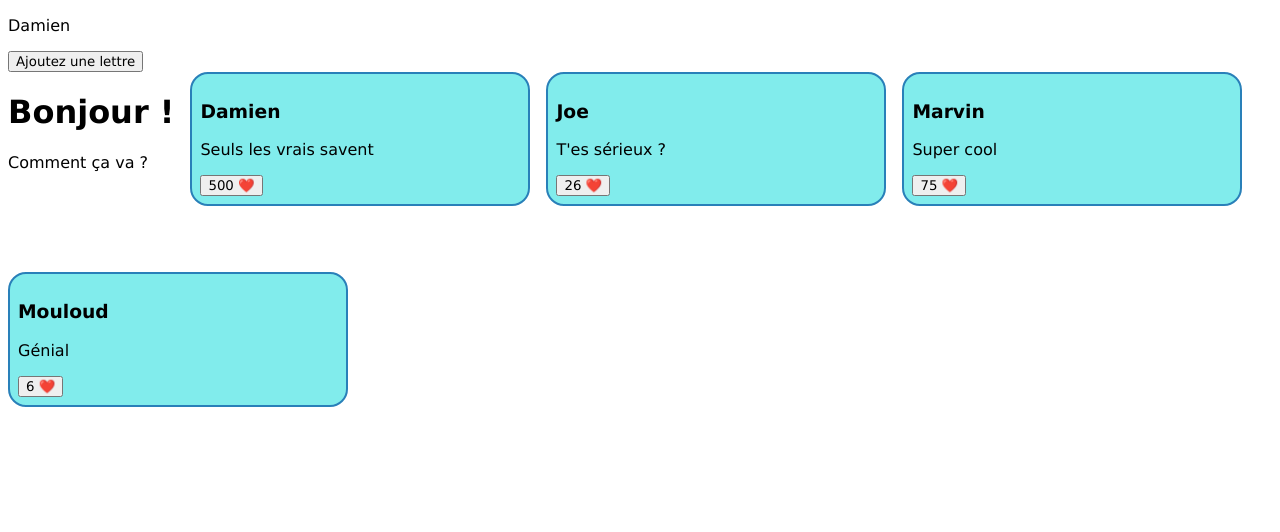
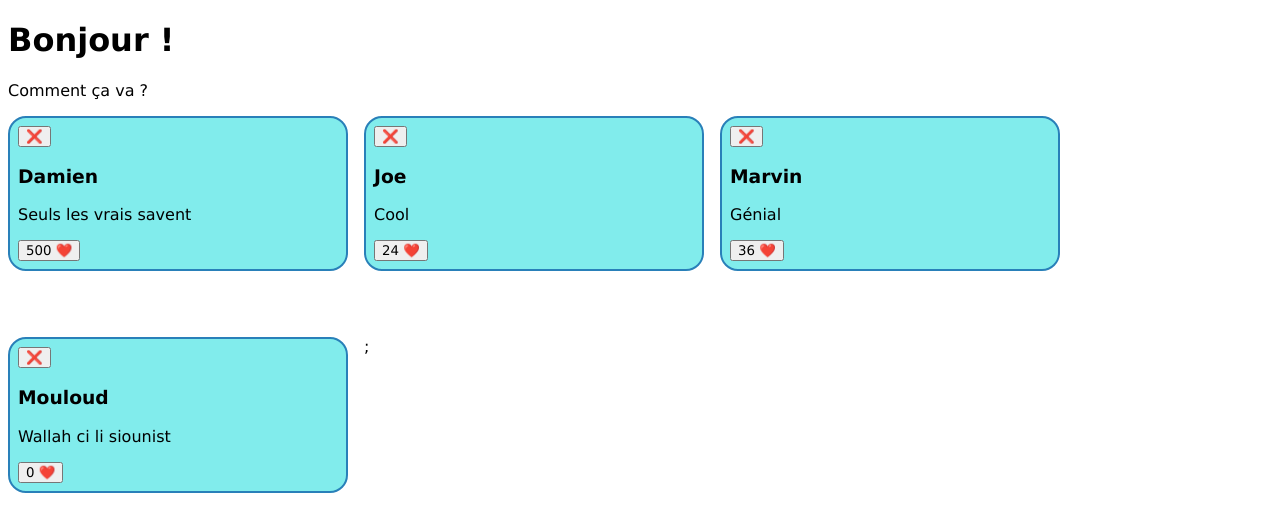
Before and after one commit to Damien1989/react-JS, a React (Vite) app: page / in a window 1280 px wide. Shown: the top 532 px of the page. Built offline with nearby package versions, Linux system fonts and the light colour scheme.

Commit message:
my hooks

```diff
--- a/src/App.jsx
+++ b/src/App.jsx
@@ -2,32 +2,64 @@ import { useState } from "react";
 import { SayHello } from "./SayHello";
 import { Tweet } from "./Tweet";
 
-function App() {
+    const DEFAULT_TWEET = [
+    {
+      id:0,
+      name:"Damien",
+      content:"Seuls les vrais savent",
+      like:500,
+    },
 
-  let [tweets, setTweet] = useState();
+    {
+      id:1,
+      name:"Joe",
+      content:"Cool",
+      like:24,
+    },
 
-  let [username, setUsername] = useState("Damien");
+    {
+      id:2,
+      name:"Marvin",
+      content:"Génial",
+      like:36,
+    },
 
-  const addLetter = () => {
-    username += "a"
-    console.log(username)
-  }
+    {
+      id:3,
+      name:"Mouloud",
+      content:"Wallah ci li siounist",
+      like:0,
+    },
+  ];
 
+  function App() {
 
-  return (
-  <div>
-    <p>{username}</p>
-    <button onClick={addLetter}>Ajoutez une lettre</button>
-    <div className="tweet-container">
-  <SayHello />
-    <Tweet name="Damien" content="Seuls les vrais savent" like={500} />
-    <Tweet name="Joe" content="T'es sérieux ?" like={26} />
-    <Tweet name="Marvin" content="Super cool" like={75} />
-    <Tweet name="Mouloud" content="Génial" like={6} />
+    const [tweets, setTweet] = useState(DEFAULT_TWEET);
+
+    const onDelete = (TweetId) => {
+    }
+
+      return(
+        <div>
+          <SayHello />
+          <div className="tweet-container">
+            {tweets.map((tweet) => {
+              return(
+        <Tweet
+        key={tweet.id}
+        id={tweet.id}
+        name={tweet.name}
+        content={tweet.content}
+        like={tweet.like}
+        onDelete={(id) => {
+          onDelete(id);
+        }}
+
+        />
+      );
+    })};
     </div>
-  </div>
-  );
+    </div>
+      );
 }
-
-
 export default App;
--- a/src/Tweet.jsx
+++ b/src/Tweet.jsx
@@ -1,10 +1,11 @@
-export function Tweet({name, content, like}) {
+export function Tweet({id, name, content, like, onDelete}) {
 
     const onLike = () => {
         console.log("LIKE", name)
     }
 
     return (<div className="tweet">
+        <button onClick={() => onDelete(id)} className="delete">❌</button>
         <h3>{name}</h3>
         <p>{content}</p>
         <button onclick={onLike()}>{like} ❤️</button>
```
